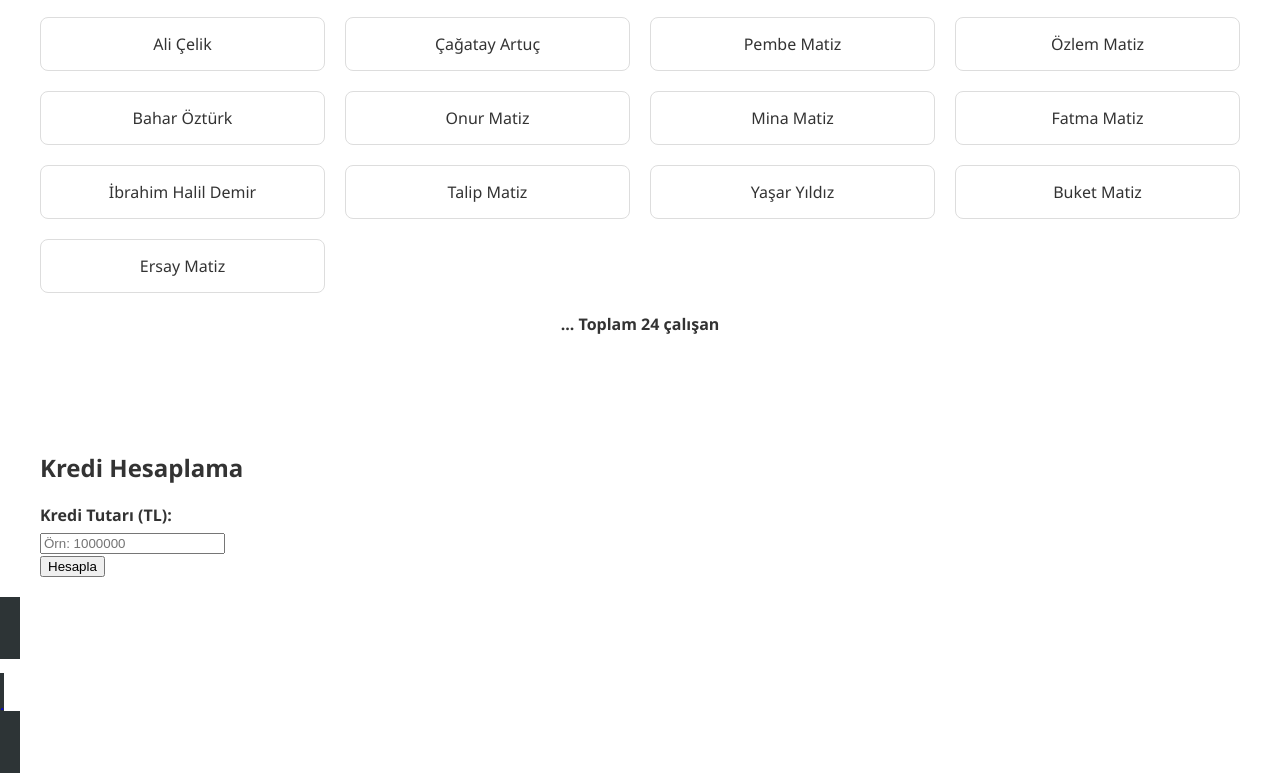
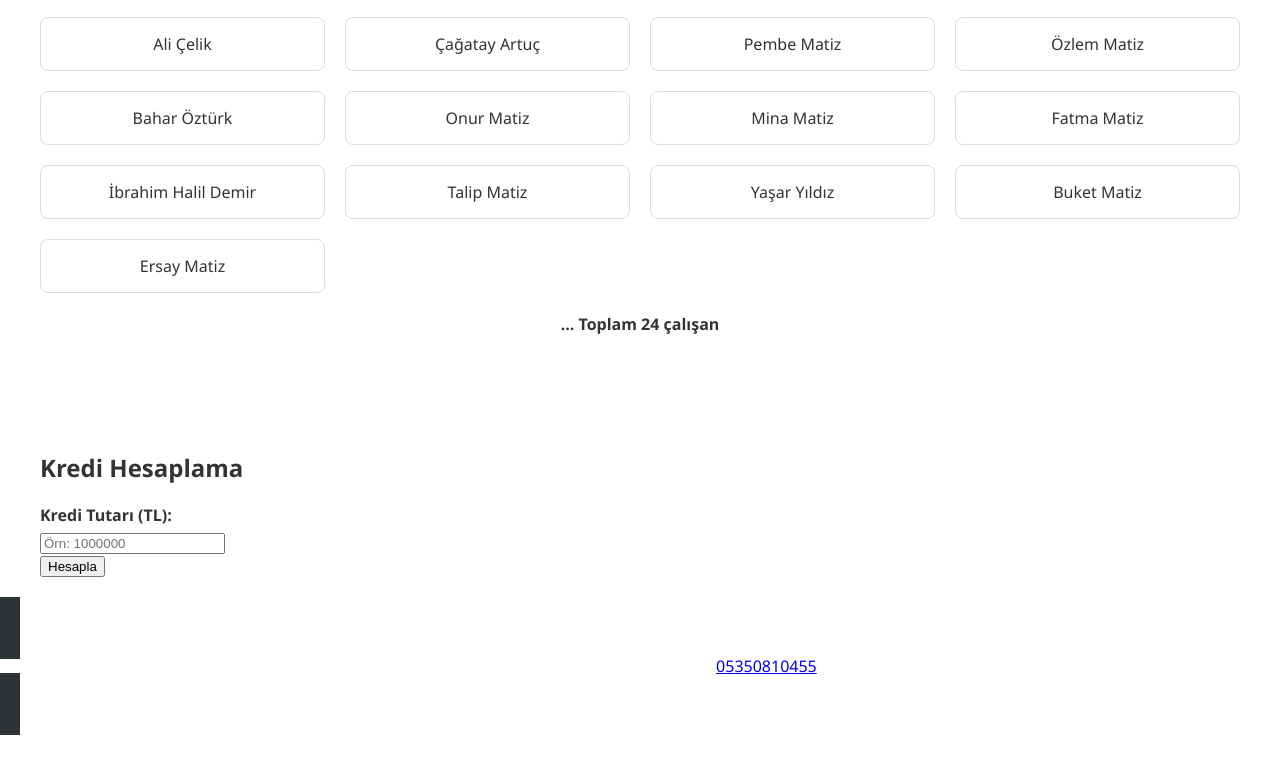
Before and after one commit to MatizGayrimenkul/MAT-Z-GAYR-MENKUL, a plain HTML site: page index.html in a window 1280 px wide. Shown: the part 2824-3597 px from the top of the page. After the commit the page ends 3559 px from the top, so only its background shows below. Drawn offline with Linux system fonts and the light colour scheme.

Commit message:
Update index.html

```diff
--- a/index.html
+++ b/index.html
@@ -202,7 +202,7 @@ Tarayıcınız video etiketini desteklemiyor.
 <button onclick="alert('Hesaplama yapıldı.')">Hesapla</button>
 </section>
 <altbilgi>
-<p>Matiz Gayrimenkul - Mersin | Tel: <a href="tel:"+905350810455<05350810455/a></p>.
+ <p>Matiz Gayrimenkul - Mersin | Tel: <a href="tel:+905350810455">05350810455</a></p>
 </a></p>
 </altbilgi>
 </body>
```
